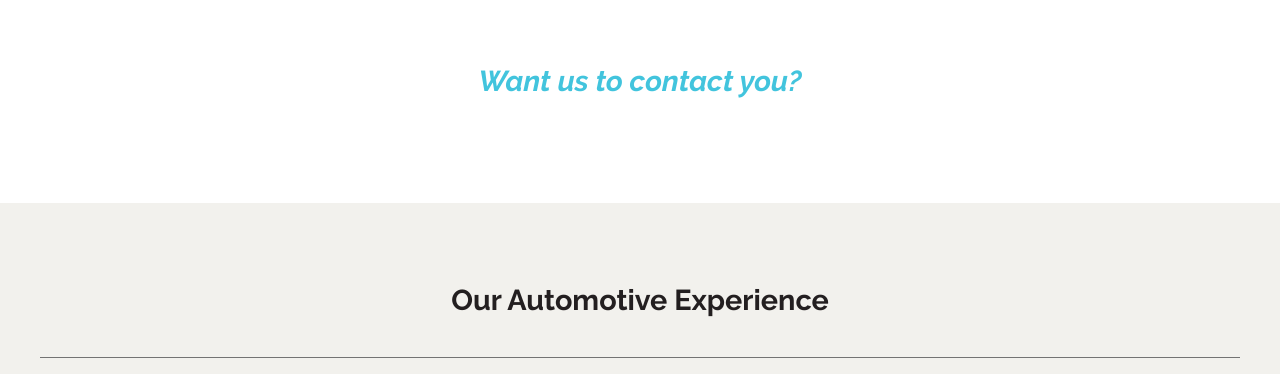
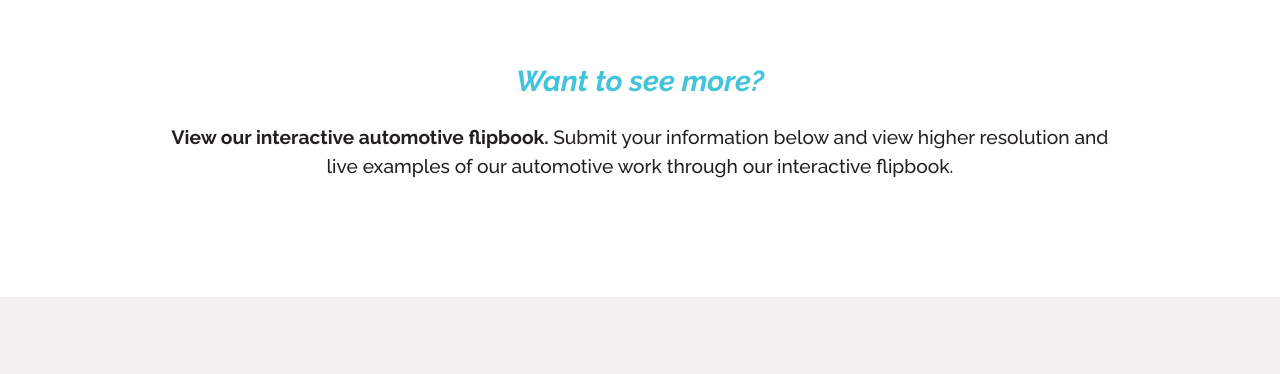
Before and after one commit to communicaworld/automotive-landing-page, a website: page index.html in a window 1280 px wide. Shown: the part 1550-1924 px from the top of the page. Drawn offline with nearby package versions, Linux system fonts and the light colour scheme; a script that the page names is missing.

Commit message:
Adjusted call-to-action

```diff
--- a/index.html
+++ b/index.html
@@ -14,7 +14,7 @@
     <meta charset="utf-8" />
     <meta http-equiv="X-UA-Compatible" content="IE=edge,chrome=1" />
     <meta name="viewport" content="width=device-width, initial-scale=1.0" />
-    <link href="https://weknowautomotive.com/" rel="canonical" />
+    <link href="https://weknowautomotive.com/thank-you/" rel="canonical" />
 
     <!-- Page Meta -->
 
@@ -102,8 +102,14 @@
           </a>
           <br /><br /><br />
           <h4 class="text-secondary">
-            <strong><em>Want us to contact you?</em></strong>
+            <strong><em>Want to see more?</em></strong>
           </h4>
+          <p class="intro-text">
+            <strong>
+              View our interactive automotive flipbook.
+            </strong>
+            Submit your information below and view higher resolution and live examples of our automotive work through our interactive flipbook.
+          </p>
           <script type="text/javascript" id="aoform-script-d8a701e9-d75a-4bc7-8806-ebdb3b0da712:d-0001">
             !function(o,t,e,a){o._aoForms=o._aoForms||[],o._aoForms.push(a);var n=function(){var o=t.createElement(e);o.src=("https:"==t.location.protocol?"https://":"http://")+"innovation.thinkcommunica.com/acton/content/form_embed.js",o.async=!0;for(var a=t.getElementsByTagName(e)[0],n=a.parentNode,c=document.getElementsByTagName("script"),r=!1,s=0;s<c.length;s++){if(c[s].getAttribute("src")==o.getAttribute("src"))r=!0;}r?typeof(_aoFormLoader)!="undefined"?_aoFormLoader.load({id:"d8a701e9-d75a-4bc7-8806-ebdb3b0da712:d-0001",accountId:"10683",domain:"innovation.thinkcommunica.com",isTemp:false,noStyle:false,prefill:true}):"":n.insertBefore(o,a)};window.attachEvent?window.attachEvent("onload",n):window.addEventListener("load",n,!1),n()}(window,document,"script",{id:"d8a701e9-d75a-4bc7-8806-ebdb3b0da712",accountId:"10683",domain:"innovation.thinkcommunica.com",isTemp:false,noStyle:false,prefill:true});
           </script>
```
